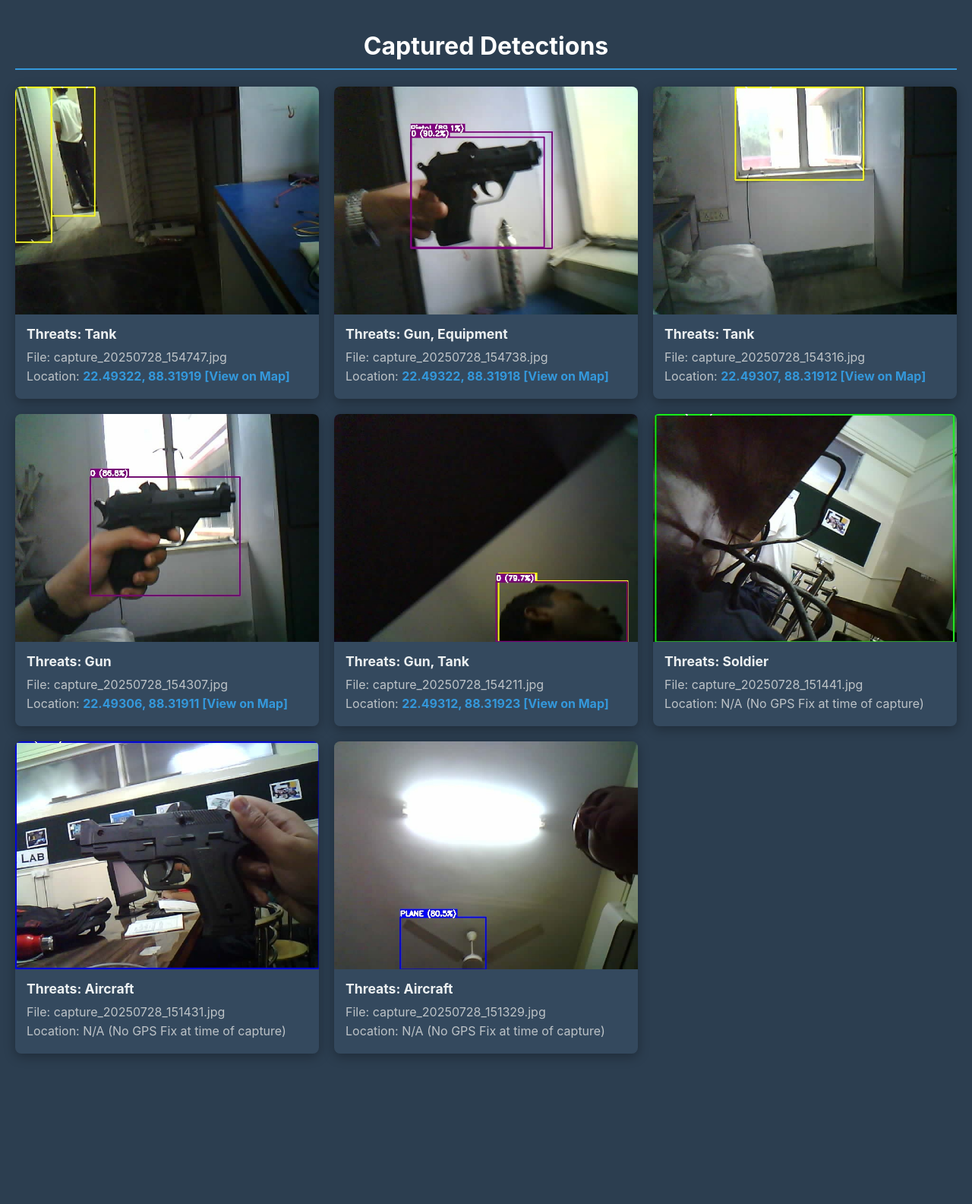
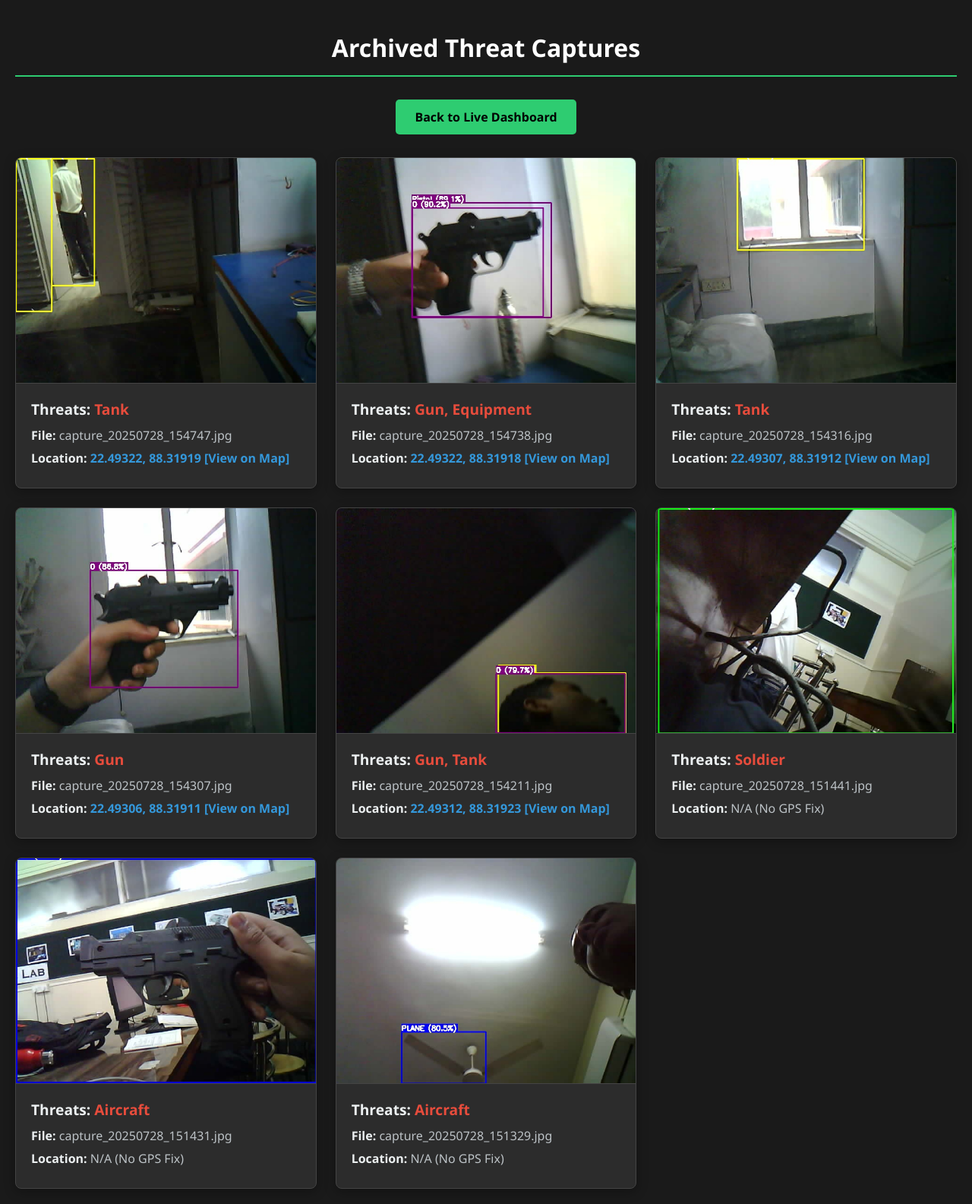
Before and after one commit to EgoisticCoderX/MPBlitz-25_Spy_Military_Car_Final, a Flask app: page /captures in a window 1280 px wide. Shown: the whole page at 76% size. Before the commit the page ends 1391 px from the top, so only its background shows below. Run offline with Flask 3, Linux system fonts and the light colour scheme; parts of the project's set-up code (start-up, migrations or seed data) failed here and were passed over.

Commit message:
Update captures.html

```diff
--- a/GPS/templates/captures.html
+++ b/GPS/templates/captures.html
@@ -5,41 +5,52 @@
     <meta charset="UTF-8">
     <title>Captured Detections</title>
     <style>
-        body { font-family: -apple-system, BlinkMacSystemFont, "Segoe UI", Roboto, sans-serif; background-color: #2c3e50; color: white; margin: 0; padding: 20px; }
-        h1 { text-align: center; border-bottom: 2px solid #3498db; padding-bottom: 10px; }
-        .gallery { display: grid; grid-template-columns: repeat(auto-fill, minmax(350px, 1fr)); gap: 20px; }
-        .capture { background: #34495e; border-radius: 8px; overflow: hidden; box-shadow: 0 4px 15px rgba(0,0,0,0.3); }
-        .capture img { width: 100%; display: block; }
-        .capture-info { padding: 15px; }
-        .capture-info h3 { margin: 0 0 10px; font-size: 1.1em; color: #ecf0f1; }
-        .capture-info p { margin: 5px 0; color: #bdc3c7; }
+        :root {
+            --bg-dark: #1a1a1a;
+            --panel-bg: #2c2c2c;
+            --border-color: #444;
+            --primary-green: #2ecc71;
+            --text-light: #ecf0f1;
+            --text-dark: #bdc3c7;
+        }
+        body { font-family: 'Segoe UI', -apple-system, BlinkMacSystemFont, "Roboto", sans-serif; background-color: var(--bg-dark); color: white; margin: 0; padding: 20px; }
+        h1 { text-align: center; border-bottom: 2px solid var(--primary-green); padding-bottom: 15px; margin-bottom: 30px; }
+        .gallery { display: grid; grid-template-columns: repeat(auto-fill, minmax(350px, 1fr)); gap: 25px; }
+        .capture { background: var(--panel-bg); border-radius: 8px; overflow: hidden; box-shadow: 0 4px 15px rgba(0,0,0,0.3); border: 1px solid var(--border-color); transition: transform 0.2s ease, box-shadow 0.2s ease; }
+        .capture:hover { transform: translateY(-5px); box-shadow: 0 8px 25px rgba(0,0,0,0.5); }
+        .capture img { width: 100%; display: block; border-bottom: 1px solid var(--border-color); }
+        .capture-info { padding: 20px; }
+        .capture-info h3 { margin: 0 0 10px; font-size: 1.2em; color: var(--text-light); }
+        .capture-info p { margin: 8px 0; color: var(--text-dark); }
+        .capture-info strong { color: var(--text-light); }
         .capture-info a { color: #3498db; font-weight: bold; text-decoration: none; }
         .capture-info a:hover { text-decoration: underline; }
-        .no-captures { text-align: center; font-size: 1.2em; padding: 50px; }
-        a.img-link { display: block; }
+        .no-captures { text-align: center; font-size: 1.2em; padding: 50px; background-color: var(--panel-bg); border-radius: 8px; }
+        a.nav-back { display: block; text-align: center; margin: 30px auto; padding: 12px 25px; background: var(--primary-green); color: black; font-weight: bold; text-decoration: none; border-radius: 5px; width: fit-content; }
     </style>
 </head>
 <body>
-    <h1>Captured Detections</h1>
+    <h1>Archived Threat Captures</h1>
+    <a href="/" class="nav-back">Back to Live Dashboard</a>
     {% if captures %}
         <div class="gallery">
             {% for capture in captures %}
             <div class="capture">
-                <a class="img-link" href="{{ url_for('static', filename='captures/' + capture.image_file) }}" target="_blank">
-                    <img src="{{ url_for('static', filename='captures/' + capture.image_file) }}" alt="Capture">
+                <a href="{{ url_for('static', filename='captures/' + capture.image_file) }}" target="_blank">
+                    <img src="{{ url_for('static', filename='captures/' + capture.image_file) }}" alt="Captured Threat Image">
                 </a>
                 <div class="capture-info">
-                    <h3>Threats: {{ capture.threats }}</h3>
-                    <p>File: {{ capture.image_file }}</p>
-                    {% if capture.location and capture.location.lat %}
-                        <p>Location:
+                    <h3>Threats: <strong style="color: #e74c3c;">{{ capture.threats }}</strong></h3>
+                    <p><strong>File:</strong> {{ capture.image_file }}</p>
+                    <p><strong>Location:</strong>
+                        {% if capture.location and capture.location.lat %}
                            <a href="https://maps.google.com/?q={{ capture.location.lat }},{{ capture.location.lon }}" target="_blank">
                                 {{ "%.5f"|format(capture.location.lat) }}, {{ "%.5f"|format(capture.location.lon) }} [View on Map]
                            </a>
-                        </p>
-                    {% else %}
-                        <p>Location: N/A (No GPS Fix at time of capture)</p>
-                    {% endif %}
+                        {% else %}
+                            N/A (No GPS Fix)
+                        {% endif %}
+                    </p>
                 </div>
             </div>
             {% endfor %}
```
